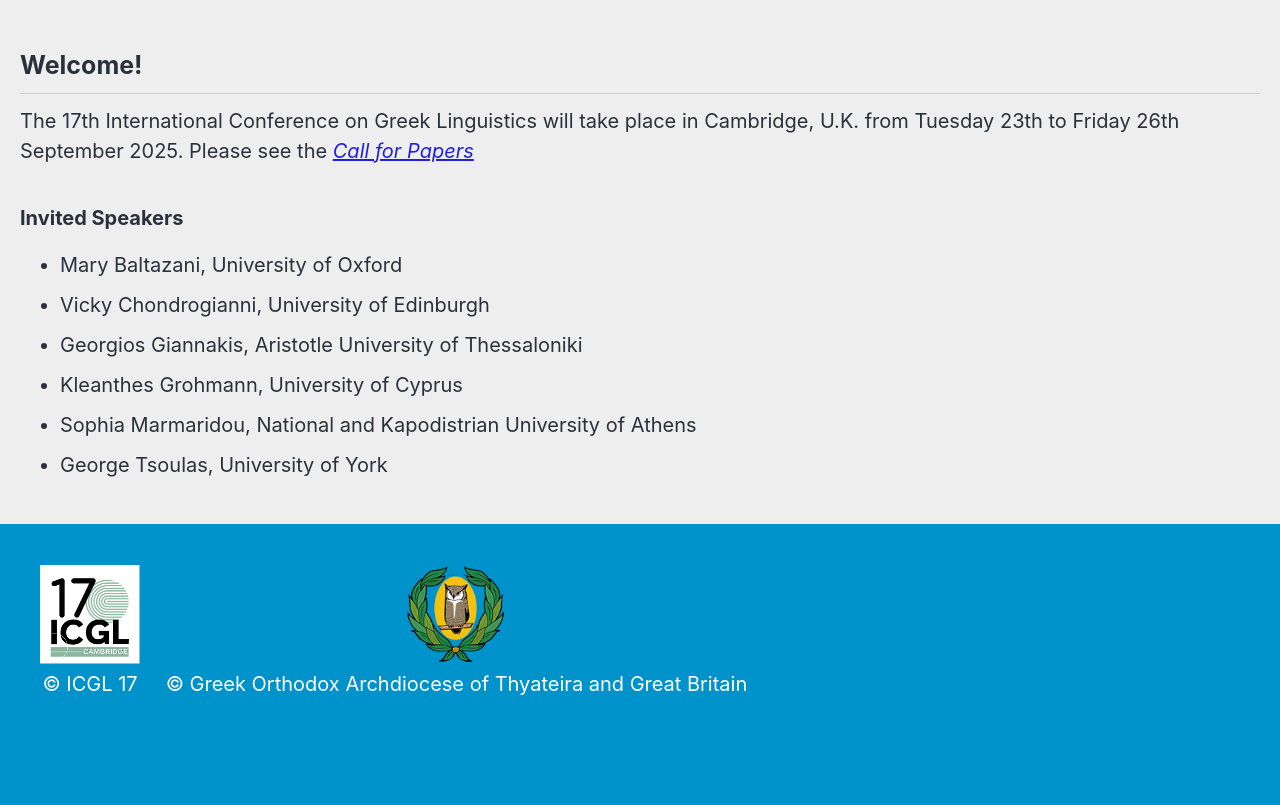
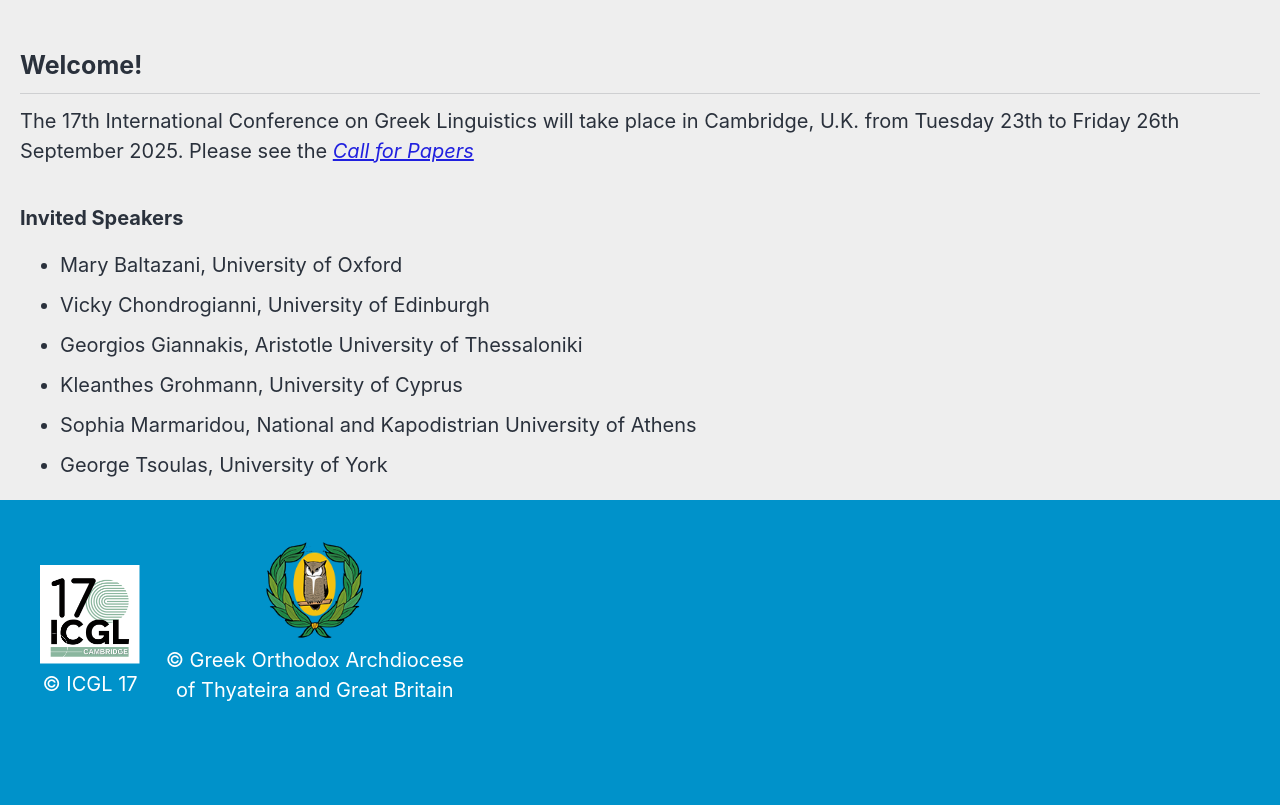
Before and after one commit to roryleung/ICGL17, a Jekyll site: the page built from _pages/home.md, in a window 1280 px wide. Shown: the part 417-1222 px from the top of the page. Built offline with Jekyll 4.4.1, drawn with Linux system fonts in a browser that asks for light colours; cached includes are drawn as plain includes; nearby versions of some CDN libraries.

Commit message:
Update custom.html

```diff
--- a/_includes/footer/custom.html
+++ b/_includes/footer/custom.html
@@ -7,8 +7,8 @@
 
     <div style="text-align: center; display: inline-block; vertical-align: bottom;">
       <img src="/assets/images/logo_owl_icon.png" alt="Owl Icon Logo" style="width: 100px; height: auto;">
-      <p style="color: white; margin-top: 5px;">
-        &copy; Greek Orthodox Archdiocese of Thyateira and Great Britain
+      <p style="color: white; margin-top: 5px; margin-bottom: 20px;">
+        &copy; Greek Orthodox Archdiocese<br>of Thyateira and Great Britain
       </p>
     </div>
   </div>
```
